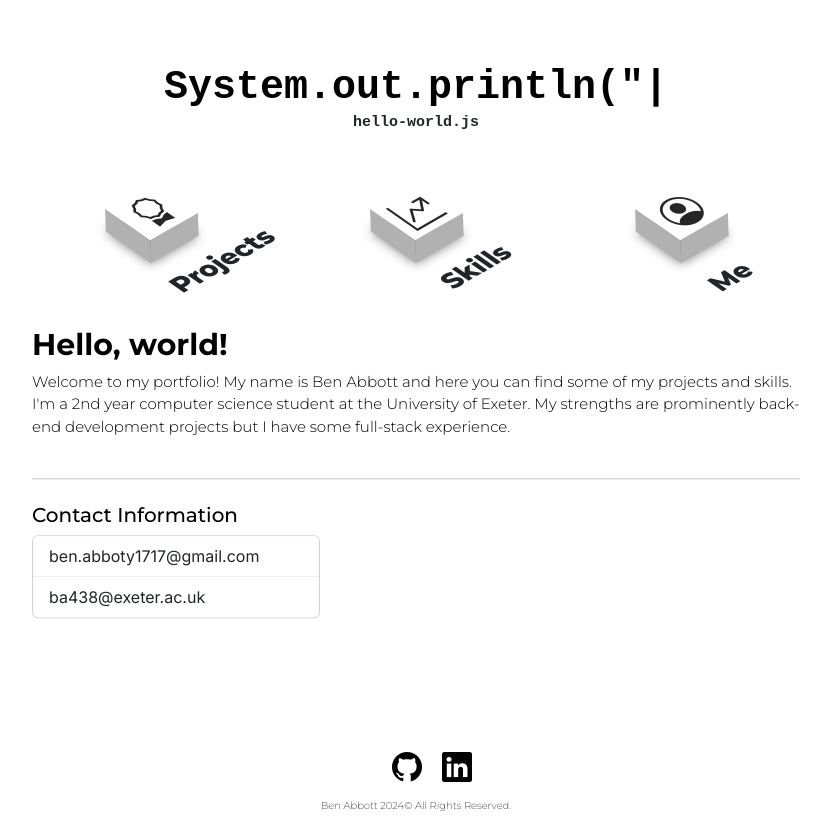
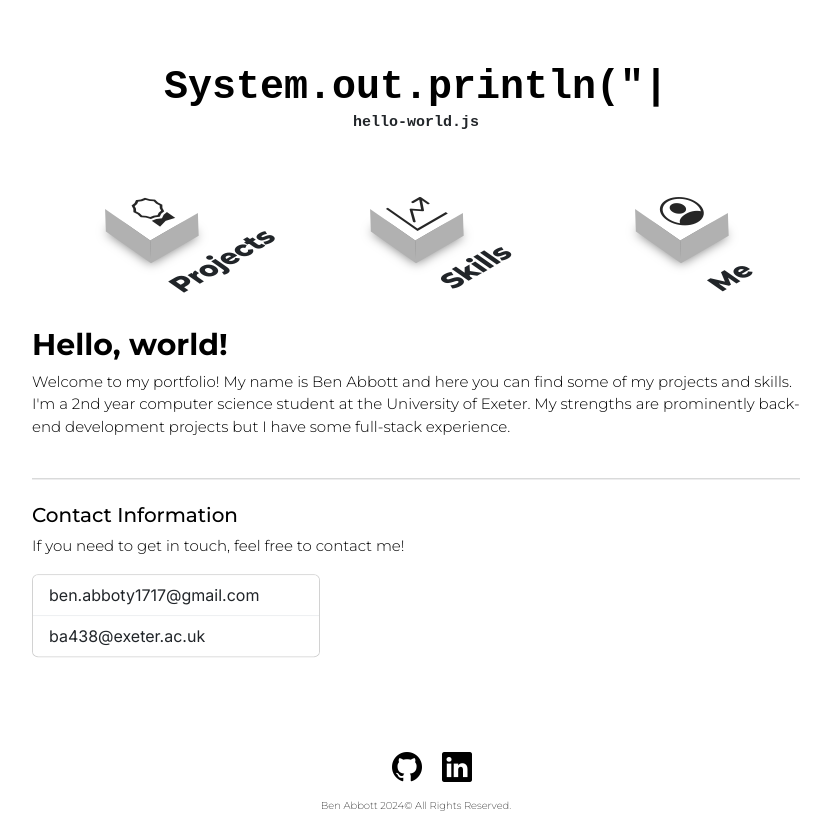
Before and after one commit to be-nny/portfolio, a Next.js app in the folder my-portfolio-site/: page / in a window 1280 px wide. Shown: the whole page, without its empty margins (224-1054 px from the left). Built offline with nearby package versions, Linux system fonts and the light colour scheme.

Commit message:
adding files

```diff
--- a/my-portfolio-site/app/components/About.module.css
+++ b/my-portfolio-site/app/components/About.module.css
@@ -4,7 +4,6 @@
     display: flex;
     justify-content: center;
     flex-direction: column;
-    align-items: center;
     color: black;
     font-family: Montserrat, sans-serif;
     font-size: 15px;
--- a/my-portfolio-site/app/components/About.tsx
+++ b/my-portfolio-site/app/components/About.tsx
@@ -15,6 +15,7 @@ export const About = () => {
                 </div>
                 <hr className="my-4"/>
                 <h2 className={styles.subTitle}>Contact Information</h2>
+                <p className={styles.subText}>If you need to get in touch, feel free to contact me!</p>
                 <div className="card" style={{width: "18rem"}}>
                     <ul className="list-group list-group-flush">
                         <li className="list-group-item">ben.abboty1717@gmail.com</li>
```
